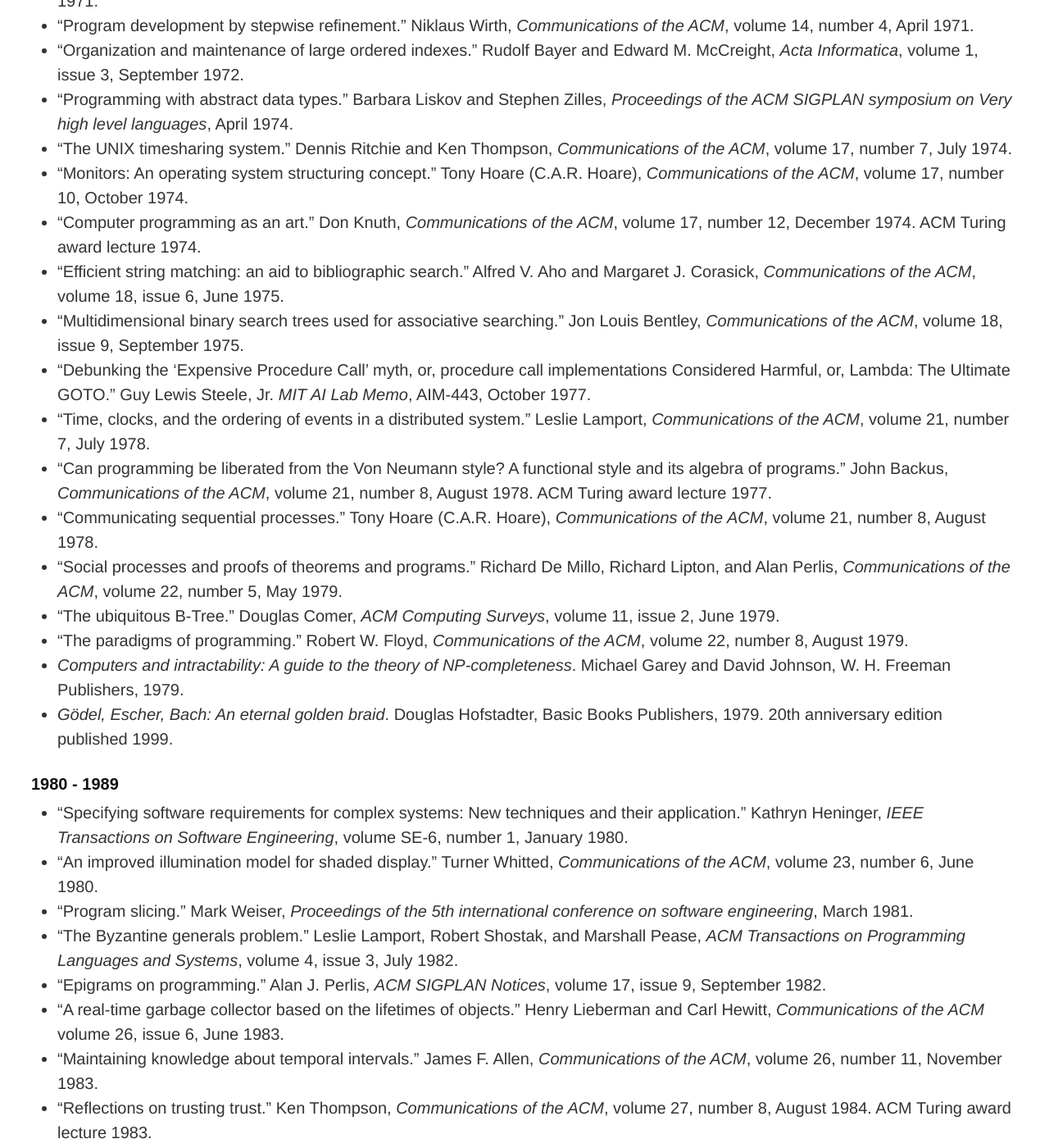
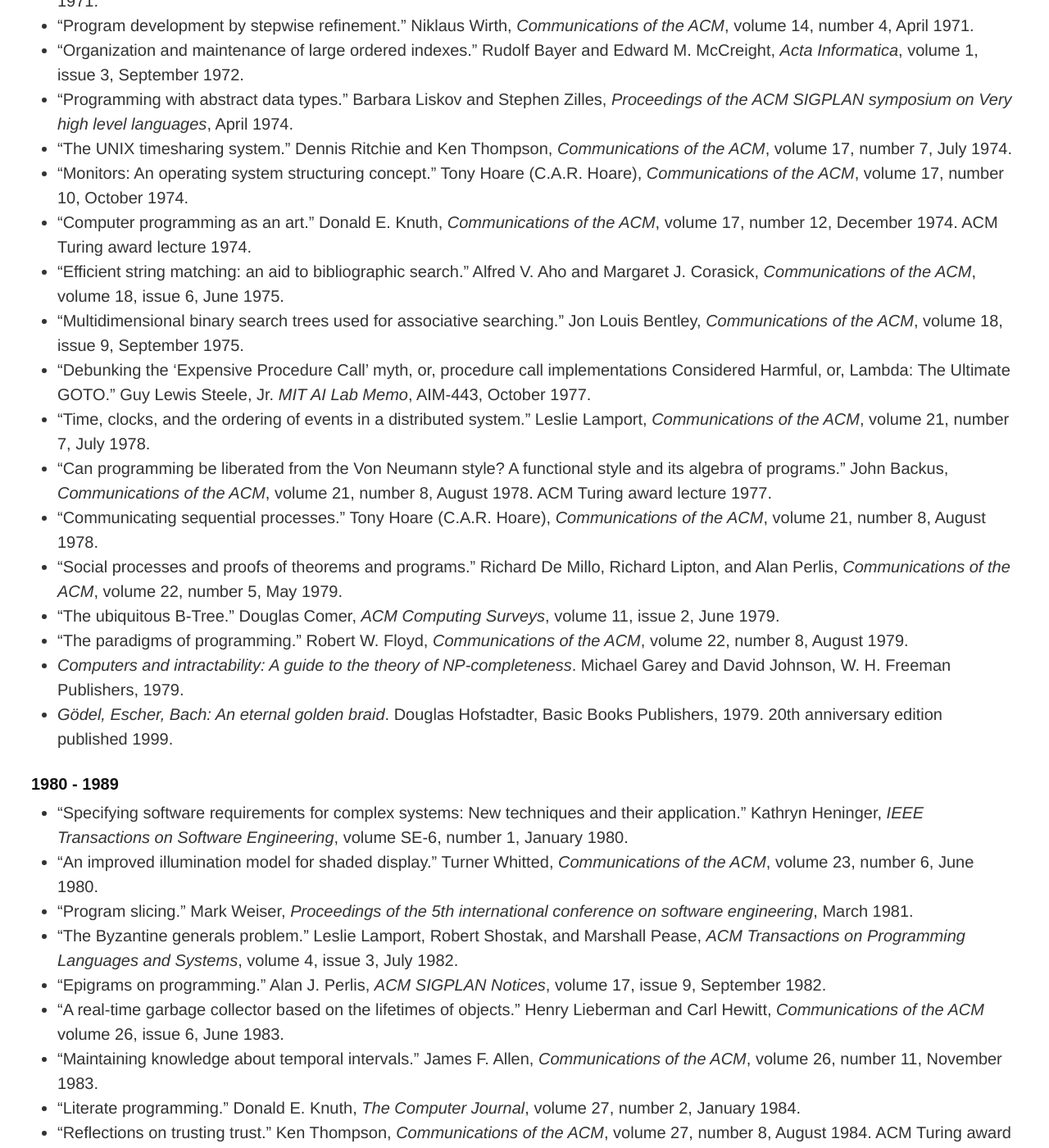
Before and after one commit to mspiegel/mspiegel.github.com, a Jekyll site: the page built from canon.md, in a window 1280 px wide and 1400 px high, scrolled down 1254 px. Shown: the whole window at 82% size. Built offline with Jekyll 4.4.1, drawn with Linux system fonts in a browser that asks for light colours.

Commit message:
Add literate programming reference.

```diff
--- a/canon.md
+++ b/canon.md
@@ -48,7 +48,7 @@ Suggestions, criticisms, or comments are always appreciated.
 * "Programming with abstract data types." Barbara Liskov and Stephen Zilles, _Proceedings of the ACM SIGPLAN symposium on Very high level languages_, April 1974.
 * "The UNIX timesharing system." Dennis Ritchie and Ken Thompson, _Communications of the ACM_, volume 17, number 7, July 1974.
 * "Monitors: An operating system structuring concept." Tony Hoare (C.A.R. Hoare), _Communications of the ACM_, volume 17, number 10, October 1974.
-* "Computer programming as an art." Don Knuth, _Communications of the ACM_, volume 17, number 12, December 1974. ACM Turing award lecture 1974.
+* "Computer programming as an art." Donald E. Knuth, _Communications of the ACM_, volume 17, number 12, December 1974. ACM Turing award lecture 1974.
 * "Efficient string matching: an aid to bibliographic search." Alfred V. Aho and Margaret J. Corasick, _Communications of the ACM_, volume 18, issue 6, June 1975.
 * "Multidimensional binary search trees used for associative searching." Jon Louis Bentley, _Communications of the ACM_, volume 18, issue 9, September 1975.
 * "Debunking the 'Expensive Procedure Call' myth, or, procedure call implementations Considered Harmful, or, Lambda: The Ultimate GOTO." Guy Lewis Steele, Jr. _MIT AI Lab Memo_, AIM-443, October 1977.
@@ -70,6 +70,7 @@ Suggestions, criticisms, or comments are always appreciated.
 * "Epigrams on programming." Alan J. Perlis, _ACM SIGPLAN Notices_, volume 17, issue 9, September 1982.
 * "A real-time garbage collector based on the lifetimes of objects." Henry Lieberman and Carl Hewitt, _Communications of the ACM_ volume 26, issue 6, June 1983.
 * "Maintaining knowledge about temporal intervals." James F. Allen, _Communications of the ACM_, volume 26, number 11, November 1983.
+* "Literate programming." Donald E. Knuth, _The Computer Journal_, volume 27, number 2, January 1984.
 * "Reflections on trusting trust." Ken Thompson, _Communications of the ACM_, volume 27, number 8, August 1984.  ACM Turing award lecture 1983.
 * "Depth-first iterative-deepening: An optimal admissible tree search." Richard E. Korf, _Artificial Intelligence_, volume 27, issue 1, September 1985.
 * "An experimental evaluation of the assumption of independence in multiversion programming." John C. Knight and Nancy G. Leveson, _IEEE Transactions on Software Engineering_, volume SE-12, number 1, January 1986.
```
Also changed, not shown: 1 other file.
